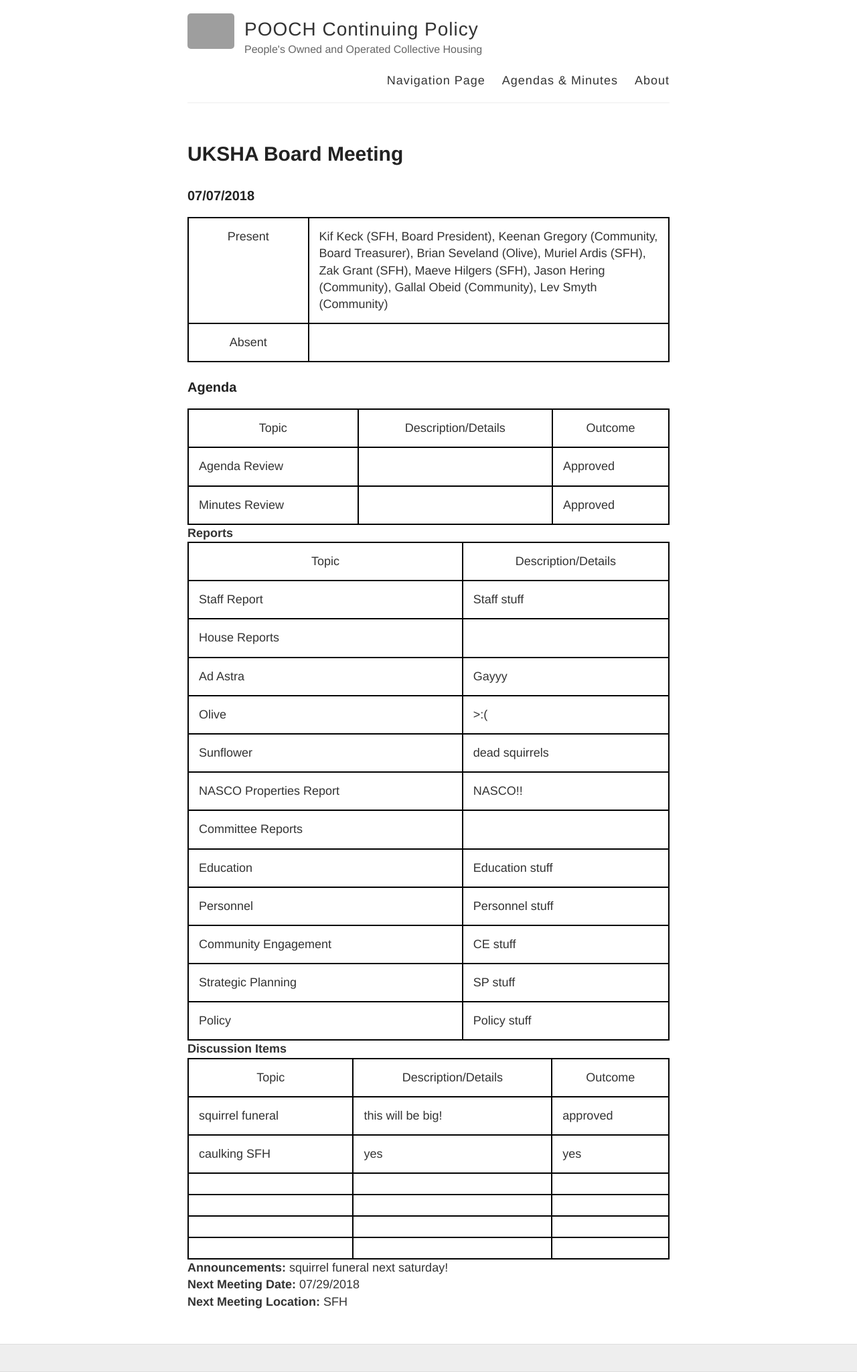
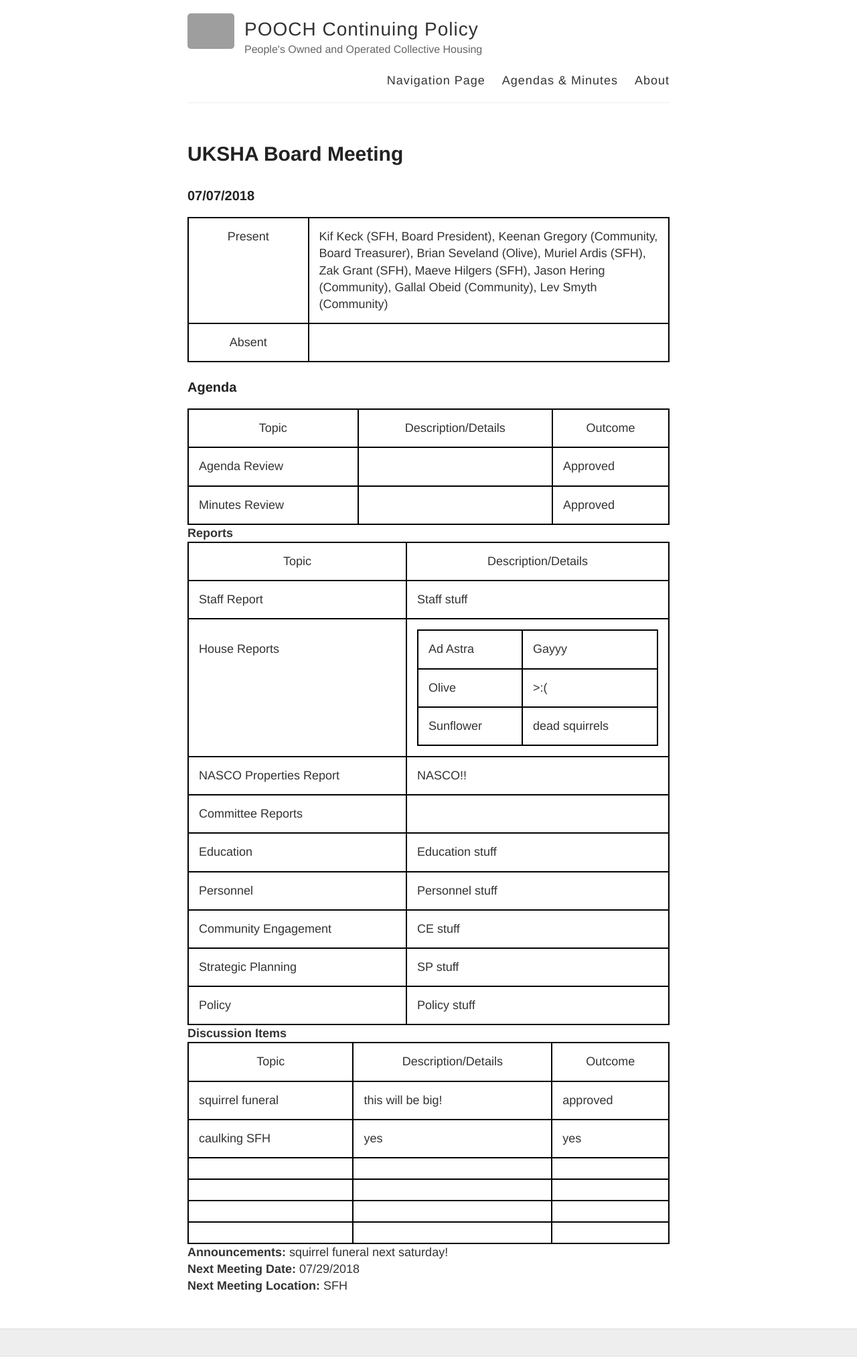
Before and after one commit to POOCHCOOP/POOCHCOOP.github.io, a Jekyll site: the page built from _meetings/07-07-18.html, in a window 1280 px wide. Shown: the whole page at 67% size. Built offline with Jekyll 4.4.1, drawn with Linux system fonts in a browser that asks for light colours; after the commit the page ends 2026 px from its top, so only the background shows below that; grey boxes are pictures that could not be loaded.

Commit message:
Update and rename 07-29-18.html to 07-07-18.html

```diff
--- a/_meetings/07-29-18.html
+++ b/_meetings/07-07-18.html
@@ -10,9 +10,9 @@
 
 <table>
     <tr>
-        <th> Topic </th>
-        <th> Description/Details </th>
-        <th> Outcome </th>
+        <th width=”25%”> Topic </th>
+        <th width=”50%”> Description/Details </th>
+        <th width=”25%”> Outcome </th>
     </tr>
     <tr>
         <td> Agenda Review </td>
@@ -30,8 +30,8 @@
 
 <table>
     <tr>
-        <th> Topic </th>
-        <th> Description/Details </th>
+        <th width=”25%”> Topic </th>
+        <th width=”75%”> Description/Details </th>
     </tr>
     <tr>
         <td> Staff Report </td>
@@ -40,6 +40,7 @@
     <tr>
         <td> House Reports </td>
         <td>
+        <table padding=”0px”>
     <tr>
         <td> Ad Astra </td>
         <td> Gayyy </td>
@@ -52,6 +53,7 @@
         <td> Sunflower </td>
         <td> dead squirrels </td>
     </tr>
+</table>
         </td>
     </tr>
     <tr>
@@ -89,9 +91,9 @@
 
 <table>
     <tr>
-        <th> Topic </th>
-        <th> Description/Details </th>
-        <th> Outcome </th>
+        <th width=”25%”> Topic </th>
+        <th width=”50%”> Description/Details </th>
+        <th width=”25%”> Outcome </th>
     </tr>
     <tr>
         <td> squirrel funeral </td>
```
